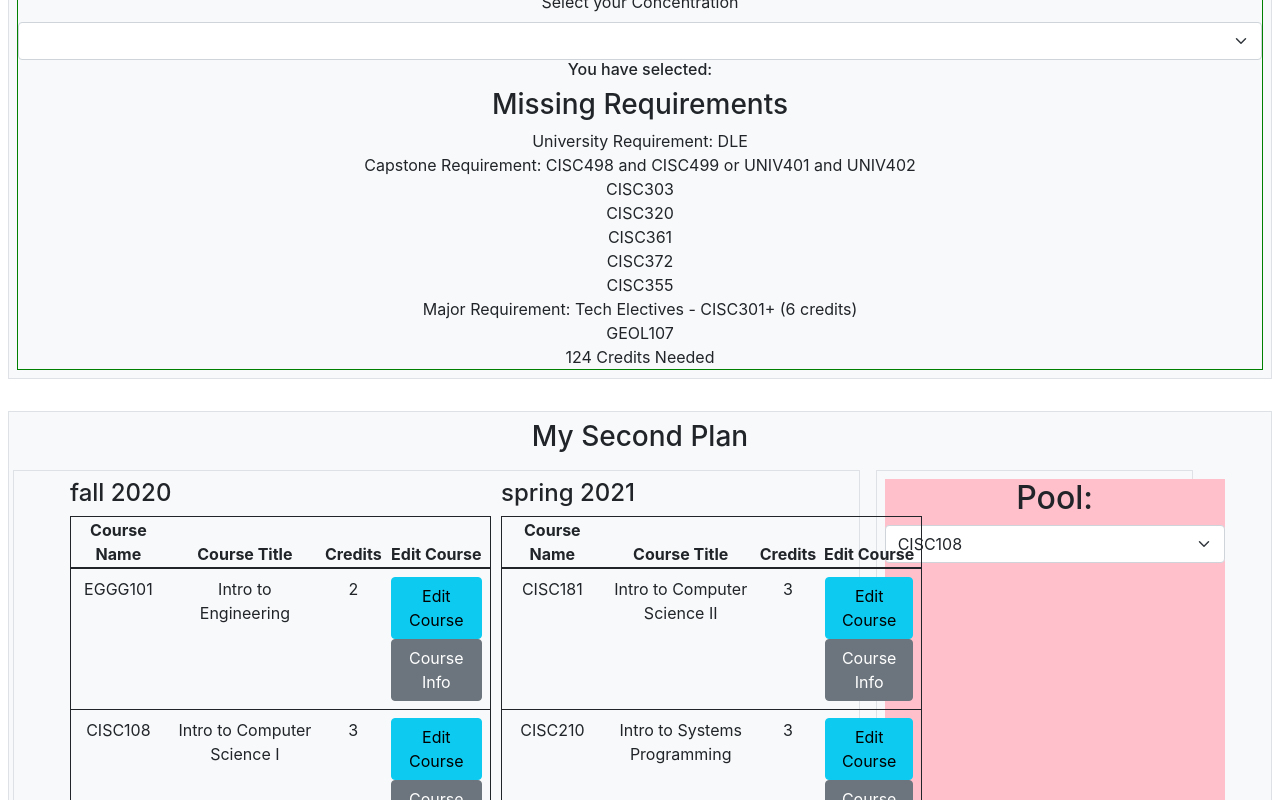
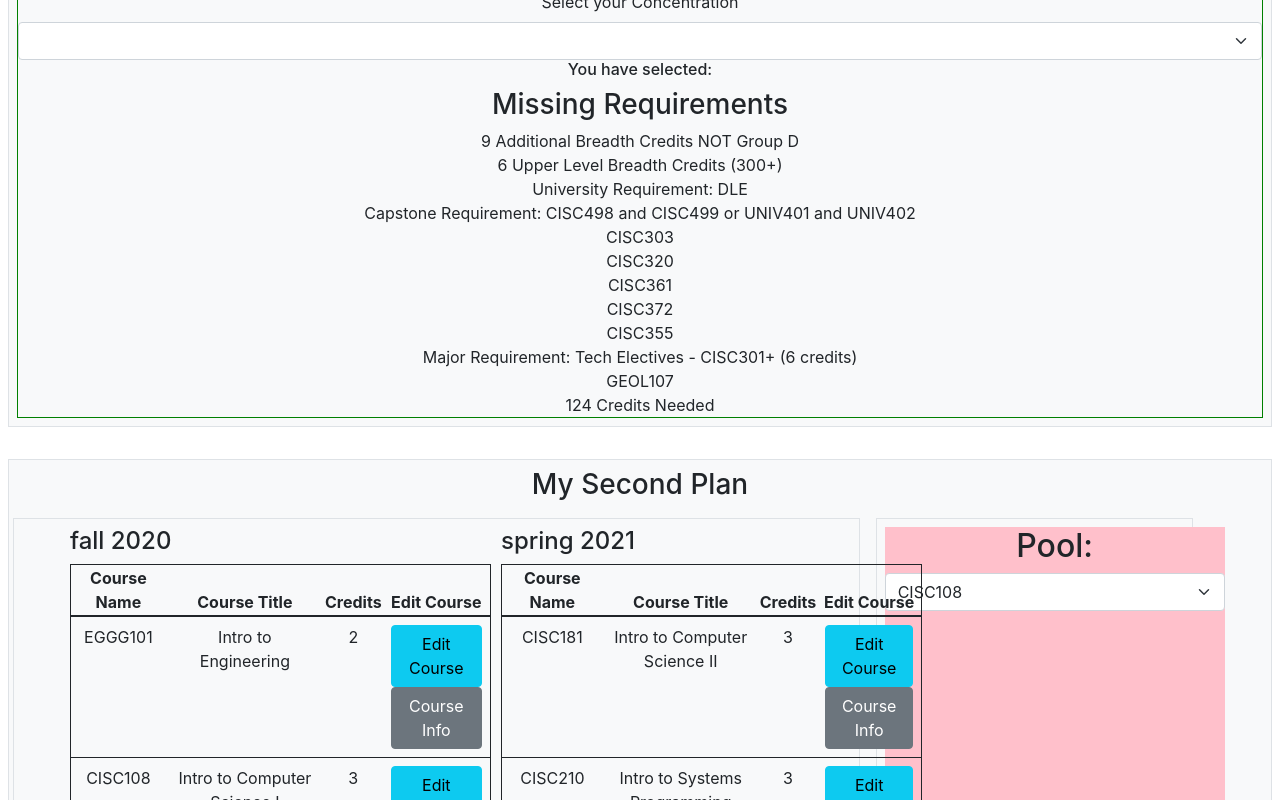
Before and after one commit to UD-CISC275-S22/cis-scheduler-team-18, a React (Create React App) app: page / in a window 1280 px wide. Shown: the part 7100-7900 px from the top of the page. Built offline with nearby package versions, Linux system fonts and the light colour scheme.

Commit message:
fairly sure that checkDegreeReqs is fixed

```diff
--- a/src/components/CheckDegreeReqs.tsx
+++ b/src/components/CheckDegreeReqs.tsx
@@ -17,6 +17,7 @@ import dataScience from "../data/dataScience.json";
 import highPerformance from "../data/highPerf.json";
 import systemsNetwork from "../data/systemNetworks.json";
 import theoryandComp from "../data/TheoryandComputation.json";
+import { groupCollapsed } from "console";
 
 //TO DO:
 //implement a check for upper level language courses
@@ -174,74 +175,44 @@ export function CheckDegreeReq({ plan }: { plan: Plan }): JSX.Element {
             ];
         }
 
-        //9 additional breadths NOT group D
-        //const totalCreds =
-            /*groupACredits + groupBCredits + groupCCredits + groupDCredits;
-        //test for coe breadths
-        if (totalCreds < 21 || totalCreds - groupDCredits < 18) {
+        //find 9 additional breadths that are NOT group d
+        //9 credits = 3 classes, that aren't group D
+        //total amount of breadth classes
+
+        //9 additional breadths
+        const totalBreadths = groupA.length + groupB.length + groupC.length;
+
+        //totalBreadths should be at least 9
+        //there should be AT LEAST 12 credits
+        if (totalBreadths < 6) {
             missingRequirements = [
                 ...missingRequirements,
-                "College of Engineering Breadths: 9 Credits Necessary NOT Group D"
+                "9 Additional Breadth Credits NOT Group D"
             ];
-        } else if (totalCreds >= 21 && totalCreds - groupDCredits >= 18) {
-            //test for 6 credits being upper level
-            //to do: need to implement upper foreign language courses
-            //not a perfect theorem - think of something better for this
-            const upperLevelA = groupA.filter((course: Course): boolean =>
-                course.code.includes("3" || "4" || "5" || "6" || "7" || "8")
-            );
-            const upperLevelB = groupB.filter((course: Course): boolean =>
-                course.code.includes("3" || "4" || "5" || "6" || "7" || "8")
-            );
-            const upperLevelC = groupC.filter((course: Course): boolean =>
-                course.code.includes("3" || "4" || "5" || "6" || "7" || "8")
-            );
-            const upperLevelD = groupD.filter((course: Course): boolean =>
-                course.code.includes("3" || "4" || "5" || "6" || "7" || "8")
-            );
-            //counts the credits for the upper level breadths
-            //a
-            const groupACredArray = upperLevelA.map((course: Course): number =>
-                parseInt(course.credits)
-            );
-            const uppperACred = groupACredArray.reduce(
-                (sum: number, cred: number) => sum + cred
-            );
+        }
 
-            //b
-            const groupBCredArray = upperLevelB.map((course: Course): number =>
-                parseInt(course.credits)
-            );
-            const uppperBCred = groupBCredArray.reduce(
-                (sum: number, cred: number) => sum + cred
-            );
+        //6 credits (2 classes) must be at the upper level
+        //300 level +
+        //extract the number from the course code
+        //this is a list of all the breadth requirements in the plan
+        const allBreadths = [...groupA, ...groupB, ...groupC, ...groupD];
+        //filter the course codes > 301
+        const courseCodes = allBreadths.map(
+            (course: Course): number =>
+                parseInt(course.code.replace(/\D/g, "")) || 0
+        );
 
-            //c
-            const groupCCredArray = upperLevelC.map((course: Course): number =>
-                parseInt(course.credits)
-            );
-            const uppperCCred = groupCCredArray.reduce(
-                (sum: number, cred: number) => sum + cred
-            );
+        const upperLevel = courseCodes.filter(
+            (number: number): boolean => number > 300
+        );
 
-            //d
-            const groupDCredArray = upperLevelD.map((course: Course): number =>
-                parseInt(course.credits)
-            );
-            const uppperDCred = groupDCredArray.reduce(
-                (sum: number, cred: number) => sum + cred
-            );
-
-            const totalUpperCred =
-                uppperACred + uppperBCred + uppperCCred + uppperDCred;
-
-            if (totalUpperCred < 6) {
-                missingRequirements = [
-                    ...missingRequirements,
-                    "College of Engineering Breadth: 6 Upper Level Credits Necessary"
-                ];
-            }
-        }*/
+        //upper level length > 2
+        if (upperLevel.length < 2) {
+            missingRequirements = [
+                ...missingRequirements,
+                "6 Upper Level Breadth Credits (300+)"
+            ];
+        }
     }
 
     function checkDLE(classes: Course[]) {
```
